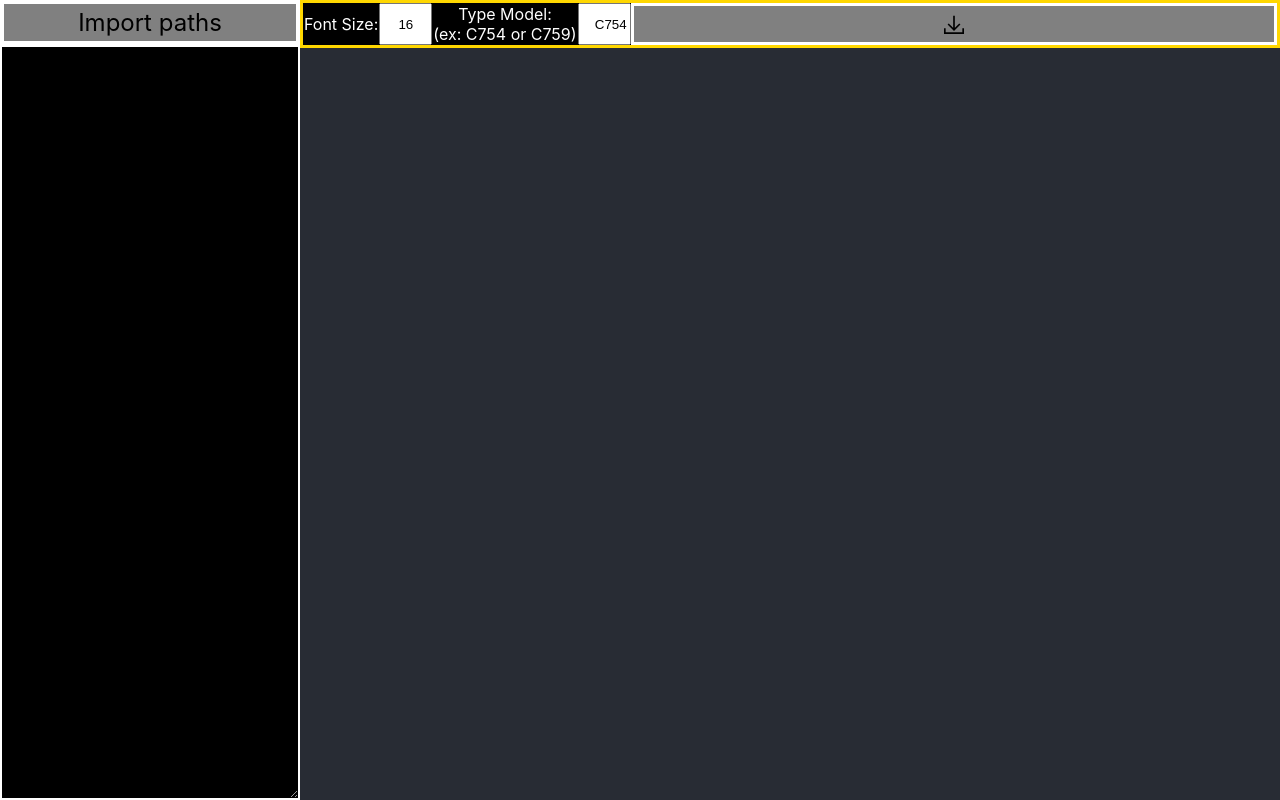
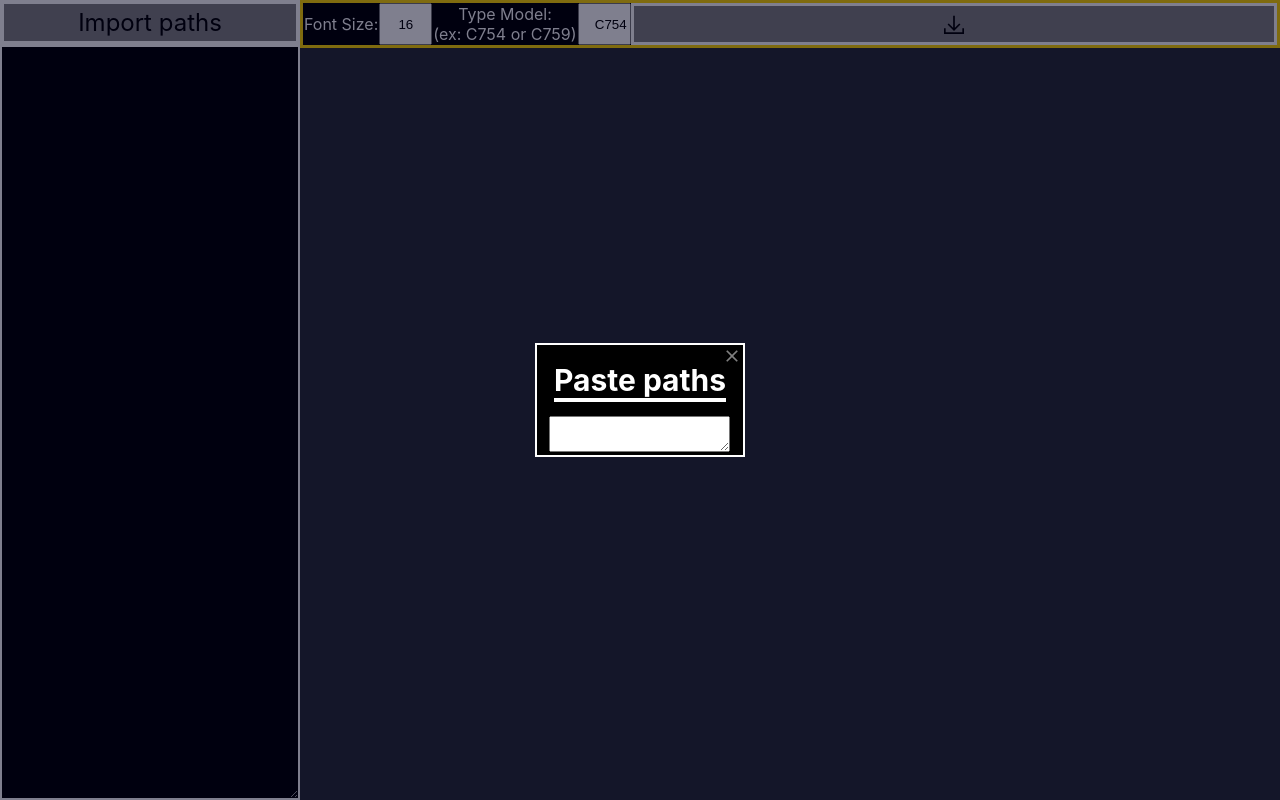
Before and after one commit to peoplestealusernames/konica-minolta-tab-website, a React (Create React App) app: page / in a window 1280 px wide. Built offline with nearby package versions, Linux system fonts and the light colour scheme.

Commit message:
Added PastePopup

```diff
--- a/src/App.tsx
+++ b/src/App.tsx
@@ -8,10 +8,12 @@ import { GrDownload } from "react-icons/gr"
 import { DownloadTabs } from './DownloadTabs';
 import { Editor } from './Editor';
 import { TabOption } from './TabOptions';
+import { PastePopup } from './PastePopup';
 
 function App() {
   const [tabs, settabs] = useState<string[][]>([])
   const [Model, setModel] = useState("C754")
+  const [pastePopup, setpastePopup] = useState(true)
 
   function EditorChange(text: string) {
     const lines = text.split("\n")
@@ -32,6 +34,7 @@ function App() {
 
   return (
     <div className='App'>
+      <PastePopup active={pastePopup} setActive={setpastePopup} />
       <div style={{
         display: "flex",
         overflowY: "scroll",
@@ -52,6 +55,7 @@ function App() {
             justifyContent: "center",
             alignContent: "center"
           }}
+          onClick={() => { setpastePopup(true) }}
         >
           Import paths
         </div>
```
